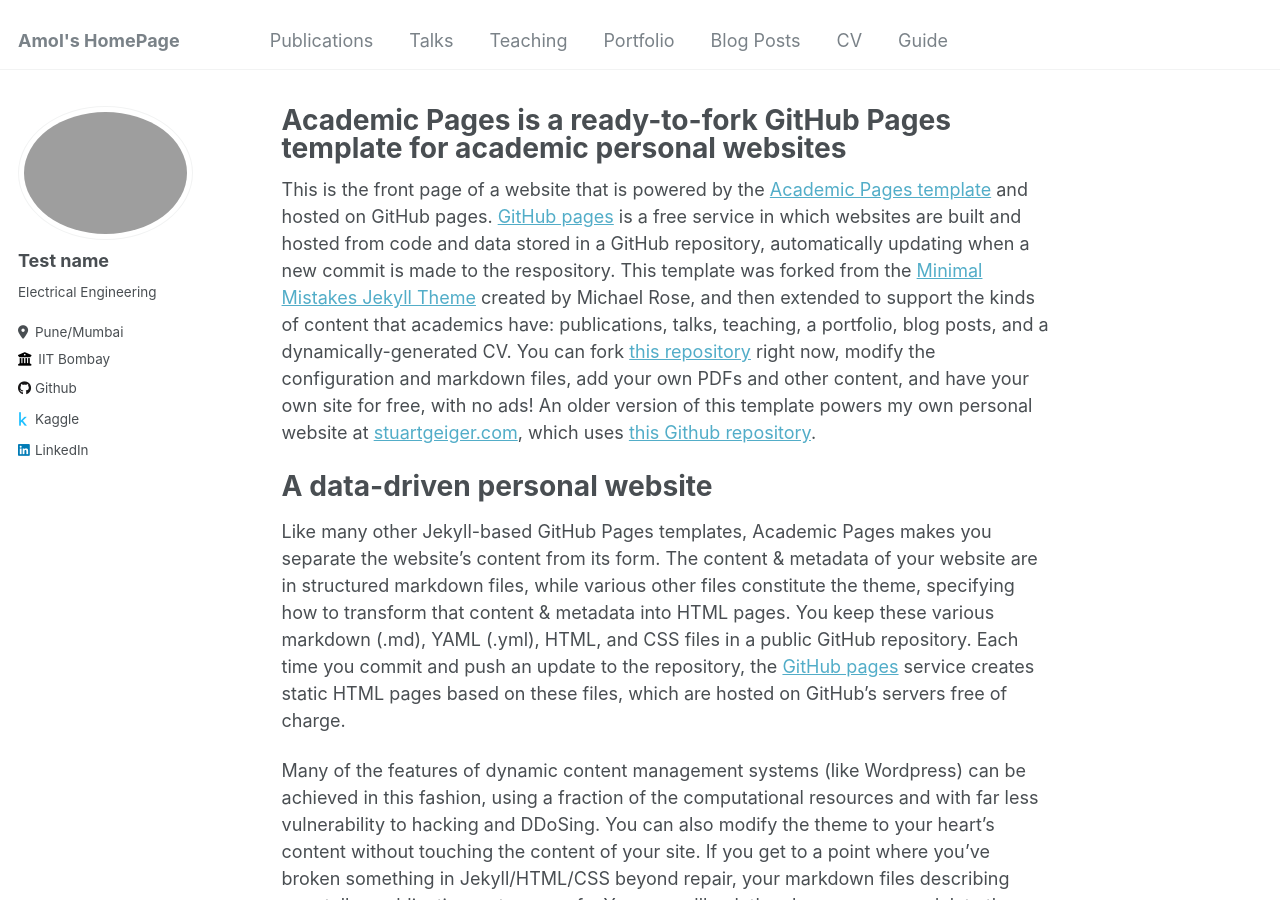
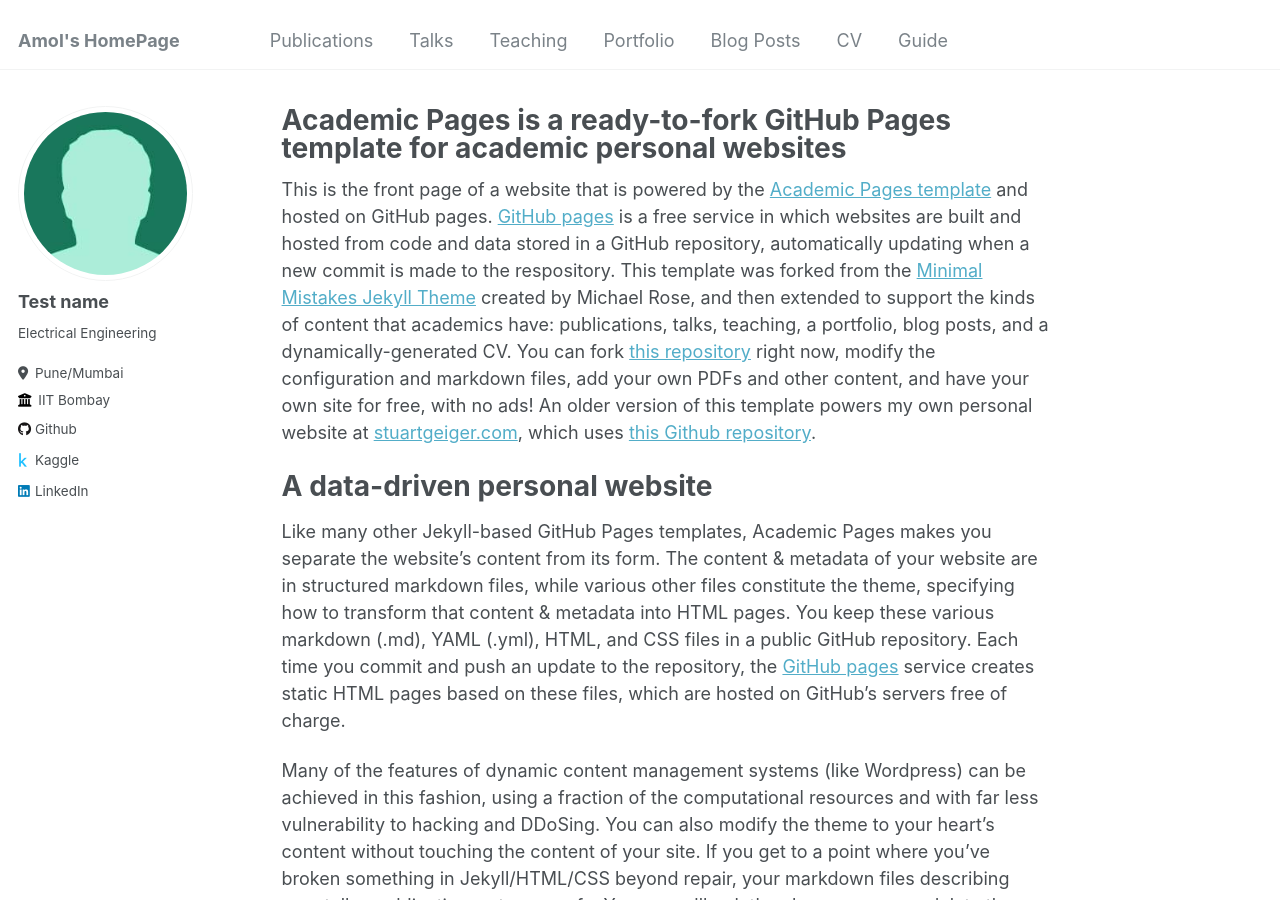
Before and after one commit to Amolpagare10/website1, a Jekyll site: the page built from _pages/about.md, in a window 1280 px wide and 900 px high. Built offline with Jekyll 4.4.1, drawn with Linux system fonts in a browser that asks for light colours.

Commit message:
page img

```diff
--- a/_config.yml
+++ b/_config.yml
@@ -21,7 +21,7 @@ baseurl                  : "" # the subpath of your site, e.g. "/blog"
 #               Additional customization can be done by editing /_includes/author-profile.html
 author:
   # Biographic information
-  avatar           : "Profile_pic2.png"
+  avatar           : "bio-photo-2.jpg"
   name             : "Test name"
   pronouns         : # example: "she/her"
   bio              : "Electrical Engineering"
```
Also changed, not shown: amol.png (added).
